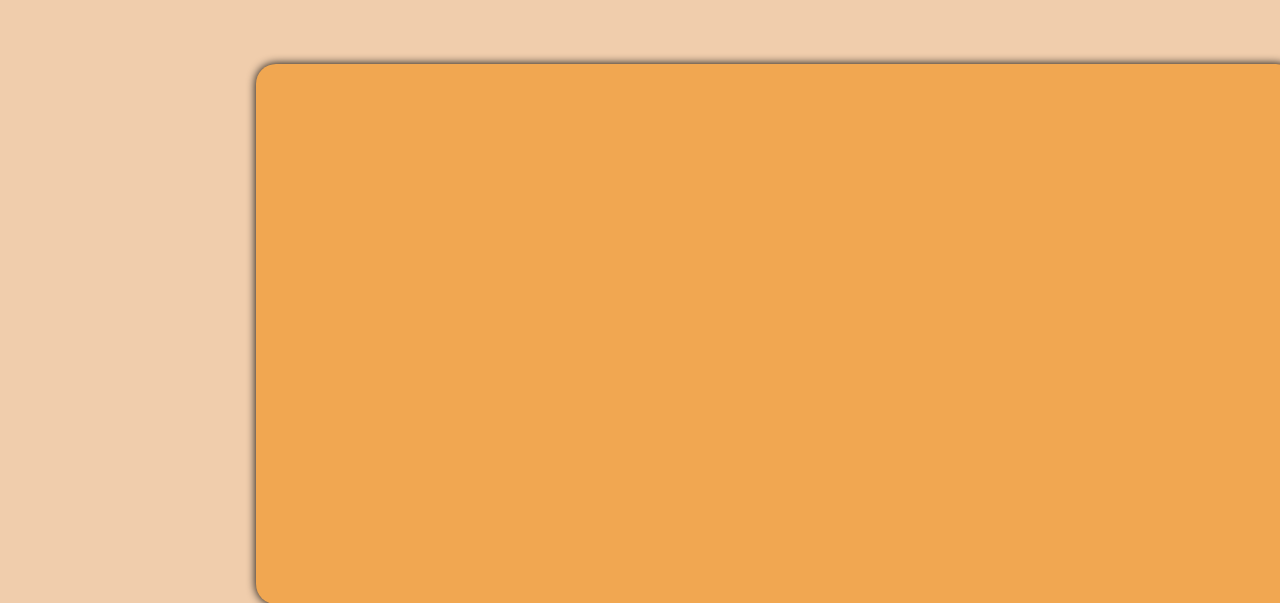
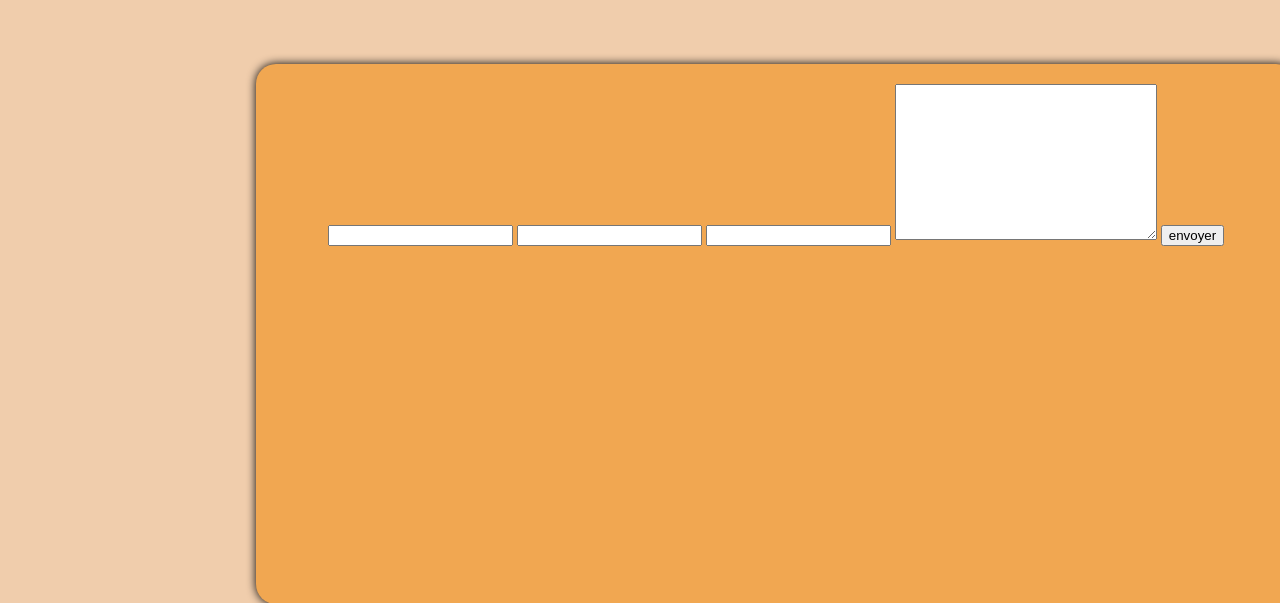
Before and after one commit to follana/structure-dev, a PHP site: page /formulaire.html in a window 1280 px wide. Shown: the part 92-695 px from the top of the page. Run offline with PHP 8.4, Linux system fonts and the light colour scheme.

Commit message:
formulaire remplissage

```diff
--- a/5-Exercices-en-cours-formation/test2/formulaire.html
+++ b/5-Exercices-en-cours-formation/test2/formulaire.html
@@ -17,9 +17,12 @@
 
 <section class="fond">
 
-    <form>
-
-
+    <form action="" method="">
+            <input type="text"surname="prenom">
+            <input type="text"name="nom">
+            <input type="text"name="adresse">
+            <textarea name="text" id cols="30"rows="10"></textarea>
+            <input type="submit" value="envoyer">
     </form>
 
 </section>
--- a/5-Exercices-en-cours-formation/test2/style1.css
+++ b/5-Exercices-en-cours-formation/test2/style1.css
@@ -142,3 +142,8 @@ a {
     text-align: center;
     box-shadow: 0px 0px 10px black;
 }
+
+.form{
+    display:flex;
+    align-items: center;
+}
```
